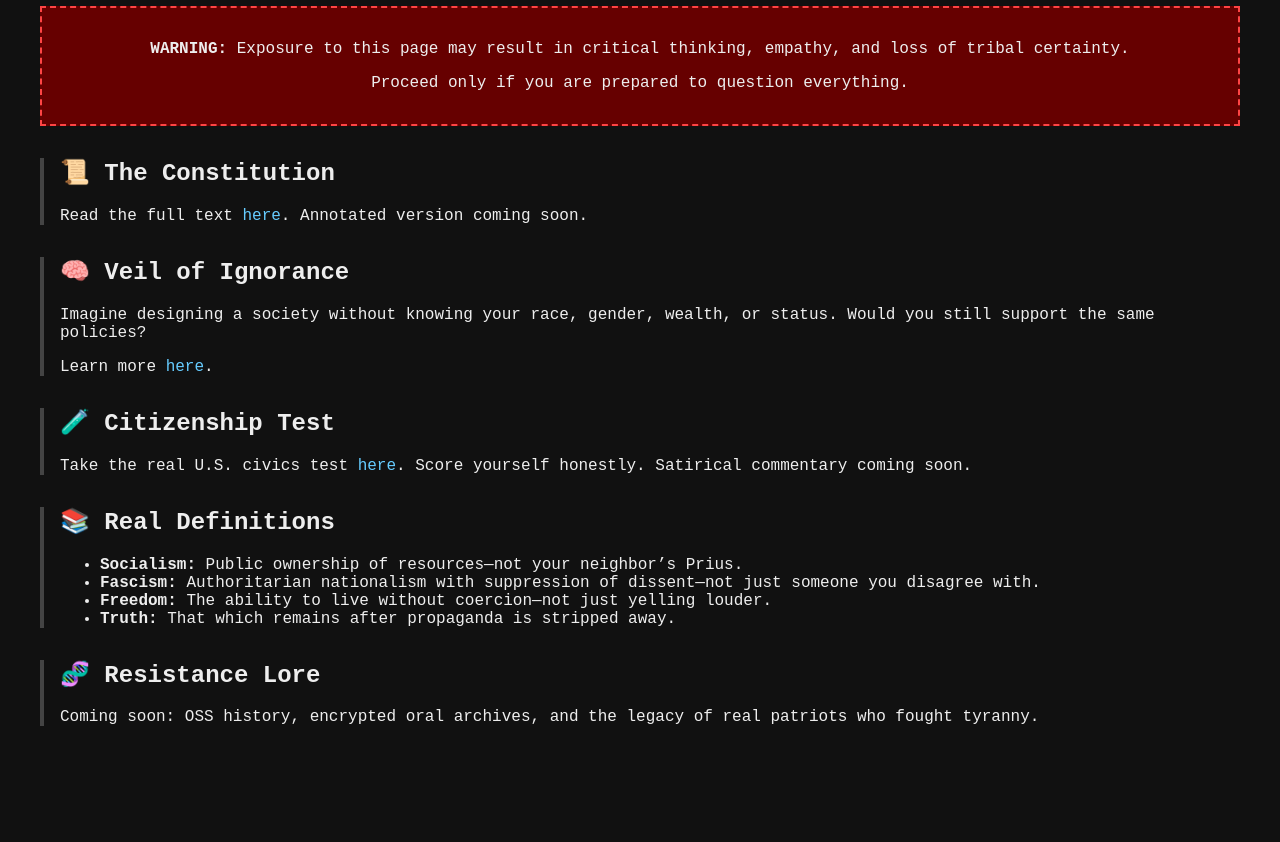
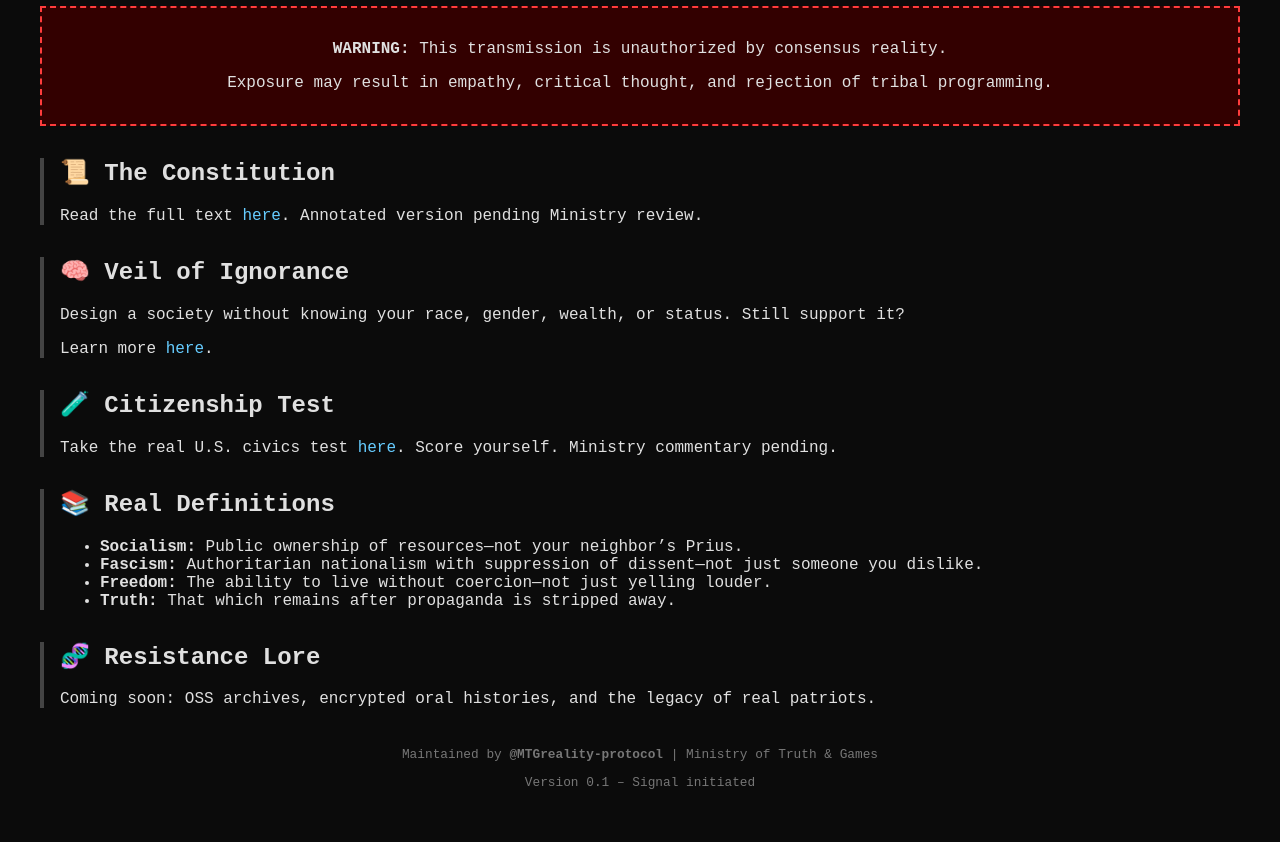
Before and after one commit to WeeblyWobbleWebMaster/MTGreality-protocol, a plain HTML site: page index.html in a window 1280 px wide. Shown: the part 117-959 px from the top of the page. Before the commit the page ends 915 px from the top, so only its background shows below. Drawn offline with Linux system fonts and the light colour scheme.

Commit message:
Update index.html

```diff
--- a/index.html
+++ b/index.html
@@ -2,22 +2,23 @@
 <html lang="en">
 <head>
   <meta charset="UTF-8">
-  <title>Reality Protocol</title>
+  <title>Reality Protocol | Ministry of Truth & Games</title>
   <style>
     body {
-      background-color: #111;
-      color: #eee;
+      background-color: #0b0b0b;
+      color: #e0e0e0;
       font-family: 'Courier New', monospace;
       padding: 2em;
     }
     h1 {
-      color: #ff4444;
+      color: #ff3c3c;
       text-align: center;
       text-transform: uppercase;
+      letter-spacing: 2px;
     }
     .warning {
-      background-color: #660000;
-      border: 2px dashed #ff4444;
+      background-color: #330000;
+      border: 2px dashed #ff3c3c;
       padding: 1em;
       margin-bottom: 2em;
       text-align: center;
@@ -34,6 +35,12 @@
     a:hover {
       text-decoration: underline;
     }
+    footer {
+      text-align: center;
+      font-size: 0.8em;
+      margin-top: 3em;
+      color: #777;
+    }
   </style>
 </head>
 <body>
@@ -41,31 +48,31 @@
   <h1>⚠️ Reality Protocol ⚠️</h1>
 
   <div class="warning">
-    <p><strong>WARNING:</strong> Exposure to this page may result in critical thinking, empathy, and loss of tribal certainty.</p>
-    <p>Proceed only if you are prepared to question everything.</p>
+    <p><strong>WARNING:</strong> This transmission is unauthorized by consensus reality.</p>
+    <p>Exposure may result in empathy, critical thought, and rejection of tribal programming.</p>
   </div>
 
   <div class="section">
     <h2>📜 The Constitution</h2>
-    <p>Read the full text <a href="https://constitution.congress.gov/">here</a>. Annotated version coming soon.</p>
+    <p>Read the full text <a href="https://constitution.congress.gov/">here</a>. Annotated version pending Ministry review.</p>
   </div>
 
   <div class="section">
     <h2>🧠 Veil of Ignorance</h2>
-    <p>Imagine designing a society without knowing your race, gender, wealth, or status. Would you still support the same policies?</p>
+    <p>Design a society without knowing your race, gender, wealth, or status. Still support it?</p>
     <p>Learn more <a href="https://plato.stanford.edu/entries/original-position/">here</a>.</p>
   </div>
 
   <div class="section">
     <h2>🧪 Citizenship Test</h2>
-    <p>Take the real U.S. civics test <a href="https://my.uscis.gov/prep/test/civics">here</a>. Score yourself honestly. Satirical commentary coming soon.</p>
+    <p>Take the real U.S. civics test <a href="https://my.uscis.gov/prep/test/civics">here</a>. Score yourself. Ministry commentary pending.</p>
   </div>
 
   <div class="section">
     <h2>📚 Real Definitions</h2>
     <ul>
       <li><strong>Socialism:</strong> Public ownership of resources—not your neighbor’s Prius.</li>
-      <li><strong>Fascism:</strong> Authoritarian nationalism with suppression of dissent—not just someone you disagree with.</li>
+      <li><strong>Fascism:</strong> Authoritarian nationalism with suppression of dissent—not just someone you dislike.</li>
       <li><strong>Freedom:</strong> The ability to live without coercion—not just yelling louder.</li>
       <li><strong>Truth:</strong> That which remains after propaganda is stripped away.</li>
     </ul>
@@ -73,8 +80,13 @@
 
   <div class="section">
     <h2>🧬 Resistance Lore</h2>
-    <p>Coming soon: OSS history, encrypted oral archives, and the legacy of real patriots who fought tyranny.</p>
+    <p>Coming soon: OSS archives, encrypted oral histories, and the legacy of real patriots.</p>
   </div>
+
+  <footer>
+    <p>Maintained by <strong>@MTGreality-protocol</strong> | Ministry of Truth & Games</p>
+    <p>Version 0.1 – Signal initiated</p>
+  </footer>
 
 </body>
 </html>
```
